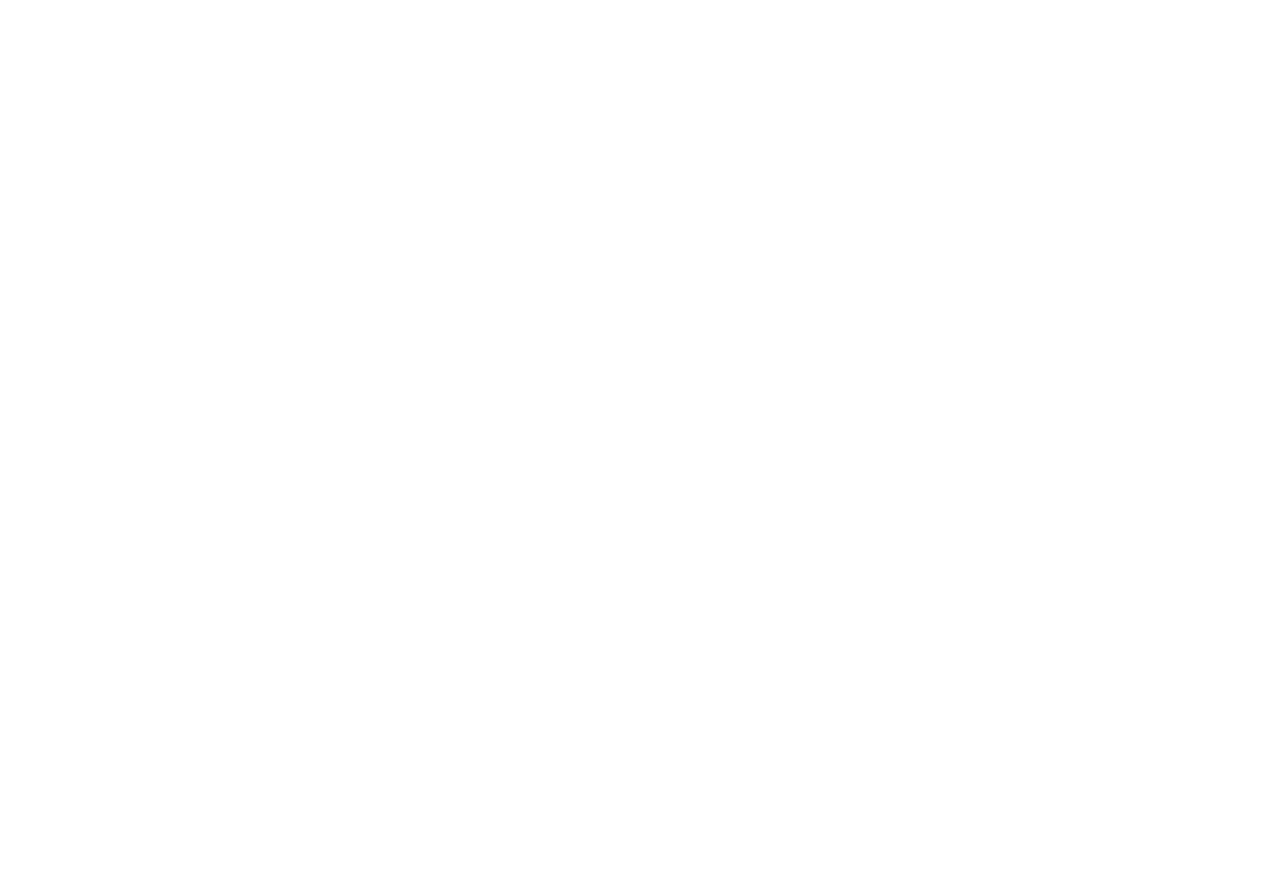
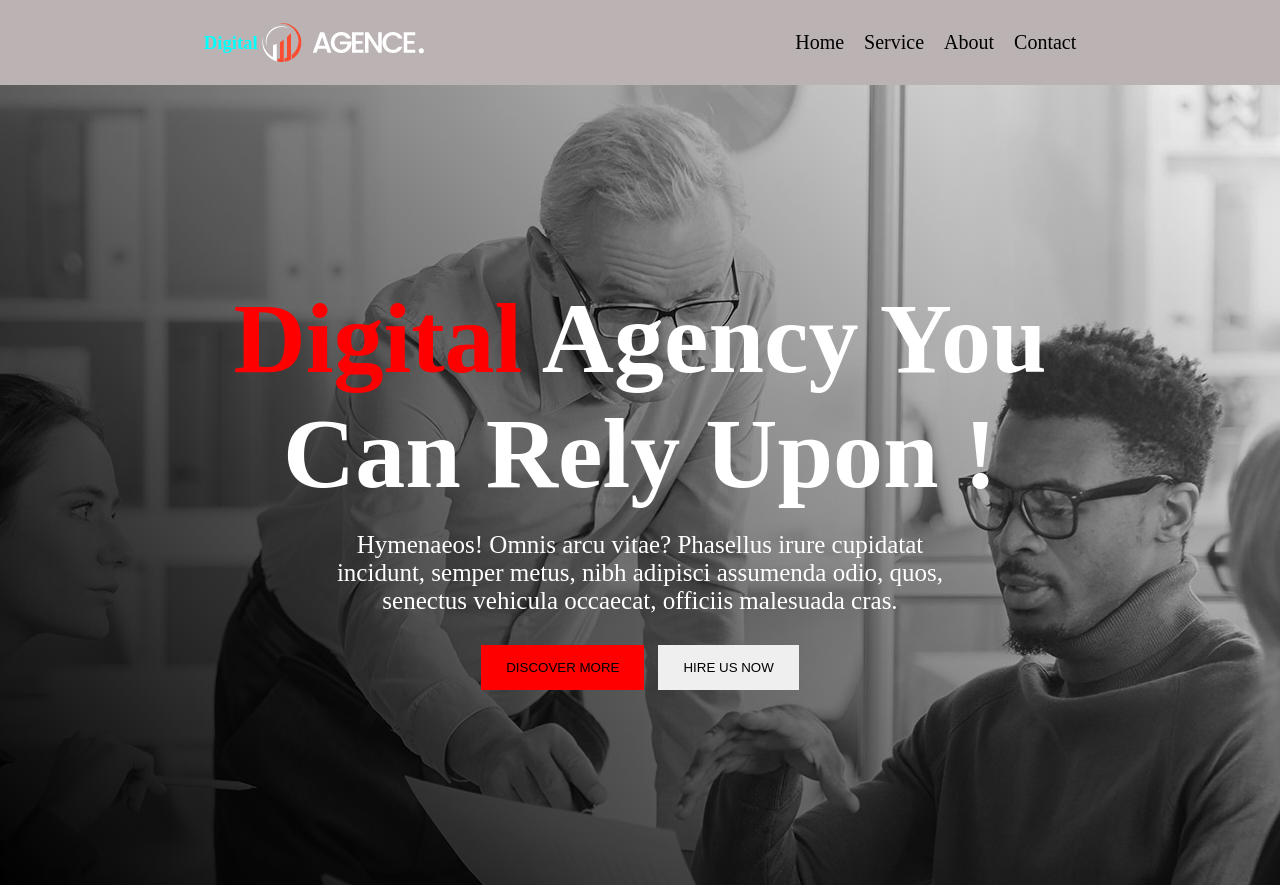
Before and after one commit to mihir-x/My-digital-agency-website, a plain HTML site: page index.html in a window 1280 px wide. Before the commit the page ends 800 px from the top, so only its background shows below. Drawn offline with Linux system fonts and the light colour scheme.

Commit message:
added banner

```diff
--- a/index.html
+++ b/index.html
@@ -10,12 +10,35 @@
     <!-- header section -->
     <header>
         <nav>
-
+            <div class="main-logo">
+                <h3>Digital</h3>
+                <img src="./asset/logo/logo.png" alt="">
+            </div>
+            <div class="menu-bar">
+                <ul>
+                    <li><a href="">Home</a></li>
+                    <li><a href="">Service</a></li>
+                    <li><a href="">About</a></li>
+                    <li><a href="">Contact</a></li>
+                </ul>
+            </div>
         </nav>
+        <div class="banner-container">
+            <div class="banner">
+                <h1 class="banner-title"><span class="Digital">Digital</span> Agency You Can Rely Upon !</h1>
+                <p class="banner-description">Hymenaeos! Omnis arcu vitae? Phasellus irure cupidatat incidunt, semper metus, nibh adipisci assumenda odio, quos, senectus vehicula occaecat, officiis malesuada cras.</p>
+                <div class="banner-button">
+                    <button class="btn btn1">DISCOVER MORE</button>
+                    <button class="btn btn2">HIRE US NOW</button>
+                </div>
+            </div>
+        </div>
     </header>
     <!-- main section -->
     <main>
+        <section>
 
+        </section>
     </main>
     <!-- footer section -->
     <footer>
--- a/style.css
+++ b/style.css
@@ -0,0 +1,73 @@
+*{
+    margin: 0;
+    padding: 0;
+}
+.btn{
+    padding: 15px 25px;
+    border: none;
+}
+
+/* navigation bar styles */
+
+nav{
+    display: flex;
+    background-color: rgb(187, 179, 179);
+    justify-content: space-around;
+    align-items: center;
+    padding: 20px;
+}
+.main-logo{
+    display: flex;
+    align-items: center;
+}
+.main-logo h3{
+    color: aqua;
+}
+.menu-bar ul{
+    display: flex;
+    list-style: none;
+    gap: 20px;
+}
+li a{
+    font-size: 20px;
+    text-decoration: none;
+    color: black;
+}
+
+/* Banner styles */
+
+.banner-container{
+    background-image: url("./asset/image/background.jpg"),
+    linear-gradient(45deg, black, gray);
+     background-blend-mode: overlay ;
+    height: 100vh;
+    text-align: center;
+    background-position-x: center;
+    display: flex;
+    justify-content: center;
+    align-items: center;
+    color: white;
+}
+.banner{
+    width: 70%;
+    margin: auto;
+}
+.banner-title{
+    font-size: 100px;
+    margin-bottom: 20px;
+}
+.Digital{
+    color: red;
+}
+.banner-description{
+    font-size: 25px;
+    width: 70%;
+    margin: auto;
+
+    margin-bottom: 30px;
+}
+
+.btn1{
+    background-color: red;
+    margin-right: 10px ;
+}
```
